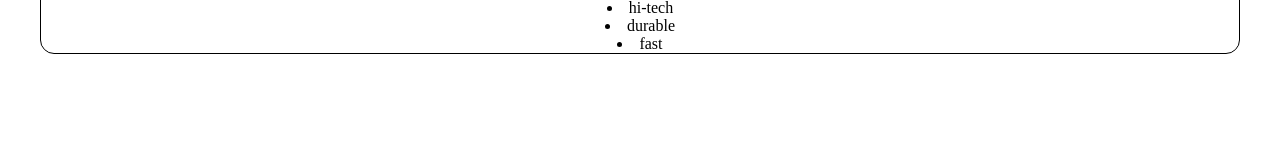
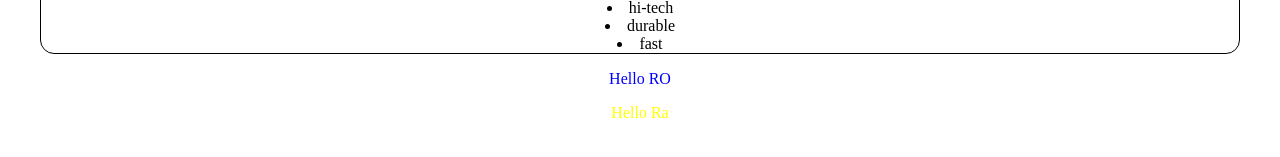
Before and after one commit to Rohan-Saxena644/React, a React (Vite) app: page / in a window 1280 px wide. Shown: the part 527-684 px from the top of the page. Built offline with nearby package versions, Linux system fonts and the light colour scheme.

Commit message:
Added a small hello msg component by myself for practice git add .

```diff
--- a/src/App.jsx
+++ b/src/App.jsx
@@ -3,6 +3,7 @@ import "./App.css"
 import {Title} from "./Title.jsx";
 import Product from "./Product.jsx";
 import ProductTab from "./ProductTab.jsx";
+import Msg from "./MsgBox.jsx";
 
 function Description(){
   return <h3>I am the description</h3>
@@ -10,7 +11,11 @@ function Description(){
 
 function App() {
   return (
+    <>
     <ProductTab/>
+    <Msg name="RO" clr="blue"/>
+    <Msg name="Ra" clr="yellow"/>
+    </>
   );
 }
 
--- /dev/null
+++ b/src/MsgBox.jsx
@@ -0,0 +1,10 @@
+function Msg({name , clr}){
+
+    return(
+        <div>
+            <p style={{color: clr}}>Hello {name}</p>
+        </div>
+    );
+}
+
+export default Msg;
```
